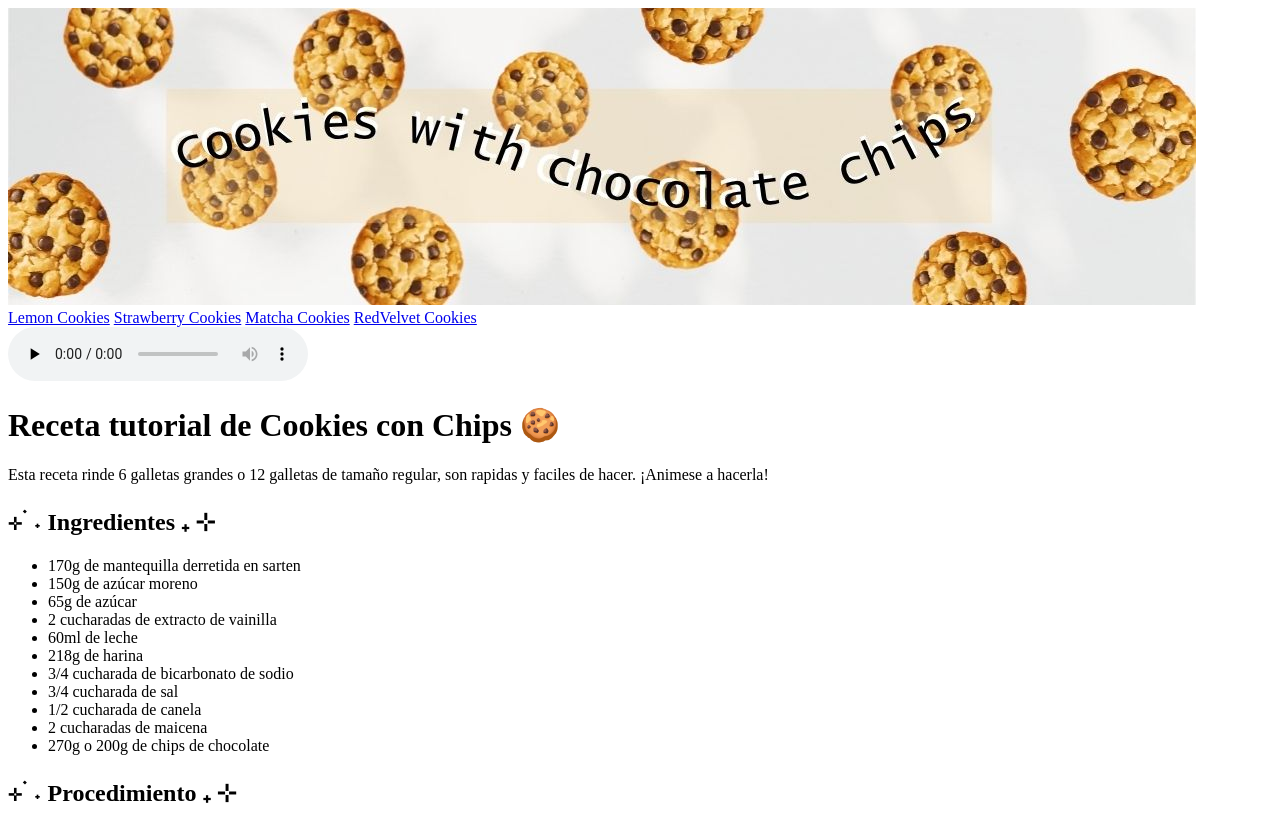
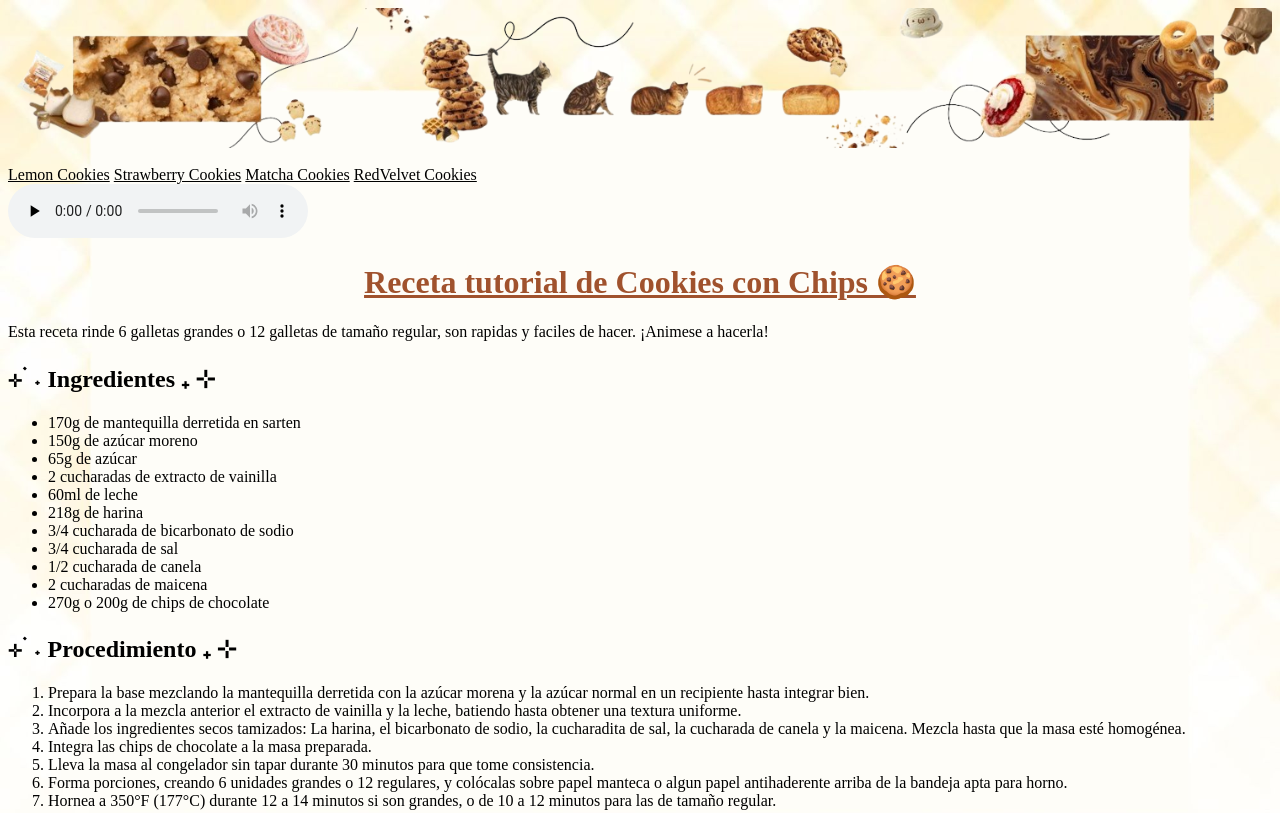
Before and after one commit to Lux-Luxc/Web-Programming, a plain HTML site: page index.html in a window 1280 px wide. Shown: the top 813 px of the page. Drawn offline with Linux system fonts and the light colour scheme.

Commit message:
Add files via upload

```diff
--- /dev/null
+++ b/css/estilos.css
@@ -0,0 +1,17 @@
+body {background-image: url("../banner/back.jpg");
+  background-attachment: fixed;
+  background-size: cover;
+}
+.marr {color: sienna; text-align: center;}
+p {text-align: justify;}
+.marro {color: peru; text-align: center;}
+.black {color: black;}
+h1 {
+  text-decoration: underline;
+}
+
+img {
+  max-width: 100%;
+  height: auto;
+  display: block;
+}
--- a/index.html
+++ b/index.html
@@ -3,20 +3,21 @@
   <head>
     <meta charset="utf-8">
     <title>Cookies chips :3</title>
+    <link rel="stylesheet" href="./css/estilos.css">
   </head>
   <body>
-    <img src="./banner/banner.jpg" alt="error cookera">
+    <img src="./banner/banner.png" alt="error cookera">
     <br>
-    <a target="_blank" href="https://youtu.be/XdCZyT230Mw?si=9zg1A6Qf6LL9Hf4u">Lemon Cookies</a>
-    <a target="_blank" href="https://youtu.be/qOgFpkrKrAw?si=l9mK3rSip3wkHXYR">Strawberry Cookies</a>
-    <a target="_blank" href="https://youtu.be/_ELYxef74FI?si=AI2r6Ip7l4sm0nAN">Matcha Cookies</a>
-    <a target="_blank" href="https://youtu.be/bGFtS7zzVG0?si=liUWBCMpq0epMTmk">RedVelvet Cookies</a>
+    <a class="black" target="_blank" href="https://youtu.be/XdCZyT230Mw?si=9zg1A6Qf6LL9Hf4u">Lemon Cookies</a>
+    <a class="black" target="_blank" href="https://youtu.be/qOgFpkrKrAw?si=l9mK3rSip3wkHXYR">Strawberry Cookies</a>
+    <a class="black" target="_blank" href="https://youtu.be/_ELYxef74FI?si=AI2r6Ip7l4sm0nAN">Matcha Cookies</a>
+    <a class="black" target="_blank" href="https://youtu.be/bGFtS7zzVG0?si=liUWBCMpq0epMTmk">RedVelvet Cookies</a>
     <br>
     <audio controls src="https://mp3tourl.com/audio/1790804925198-3ab98060-2a61-458b-bce5-41d19321b89c.mp3" preload="none">
 
     </audio>
     <br>
-    <h1>Receta tutorial de Cookies con Chips 🍪</h1>
+    <h1 class="marr"  >Receta tutorial de Cookies con Chips 🍪</h1>
     <p>Esta receta rinde 6 galletas grandes o 12 galletas de tamaño regular, son rapidas y faciles de hacer. ¡Animese a hacerla!</p>
     <h2>⊹ ࣪ ˖ Ingredientes ₊ ⊹</h2>
     <ul>
@@ -42,7 +43,7 @@
       <li>Forma porciones, creando 6 unidades grandes o 12 regulares, y colócalas sobre papel manteca o algun papel antihaderente arriba de la bandeja apta para horno.</li>
       <li>Hornea a 350°F (177°C) durante 12 a 14 minutos si son grandes, o de 10 a 12 minutos para las de tamaño regular.</li>
     </ol>
-    <h1>Video tutorial & Lugar 🍪</h1>
+    <h1 class="marro">Video tutorial & Lugar 🍪</h1>
     <p>Aquí podrás ver un video tutorial para ver mejor y seguir de forma comoda los pasos.</p>
     <iframe width="560" height="315" src="https://www.youtube.com/embed/1gcLatHJa8o?si=5PGrPnxU9fjLGN-L" title="YouTube video player" frameborder="0" allow="accelerometer; autoplay; clipboard-write; encrypted-media; gyroscope; picture-in-picture; web-share" referrerpolicy="strict-origin-when-cross-origin" allowfullscreen></iframe>
     <h2>✧ ˚ 　· 　/ᐠ - ˕ -マ　 .</h2>
@@ -50,6 +51,6 @@
     <p>¿Sabias que estas galletas se originaron en Estados Unidos? Por una chef que decidio usar pedazos de chocolate en lugar de las nueces que iban en la cookie. </p>
     <p>Especificamente en la tienda que se muestra.</p>
 
-    <img src="./banner/banner.jpg" alt="error cookera">
+    <img src="./banner/banner.png" alt="error cookera">
   </body>
 </html>
```
Also changed, not shown: banner/back.jpg (added), banner/banner.png (added).
